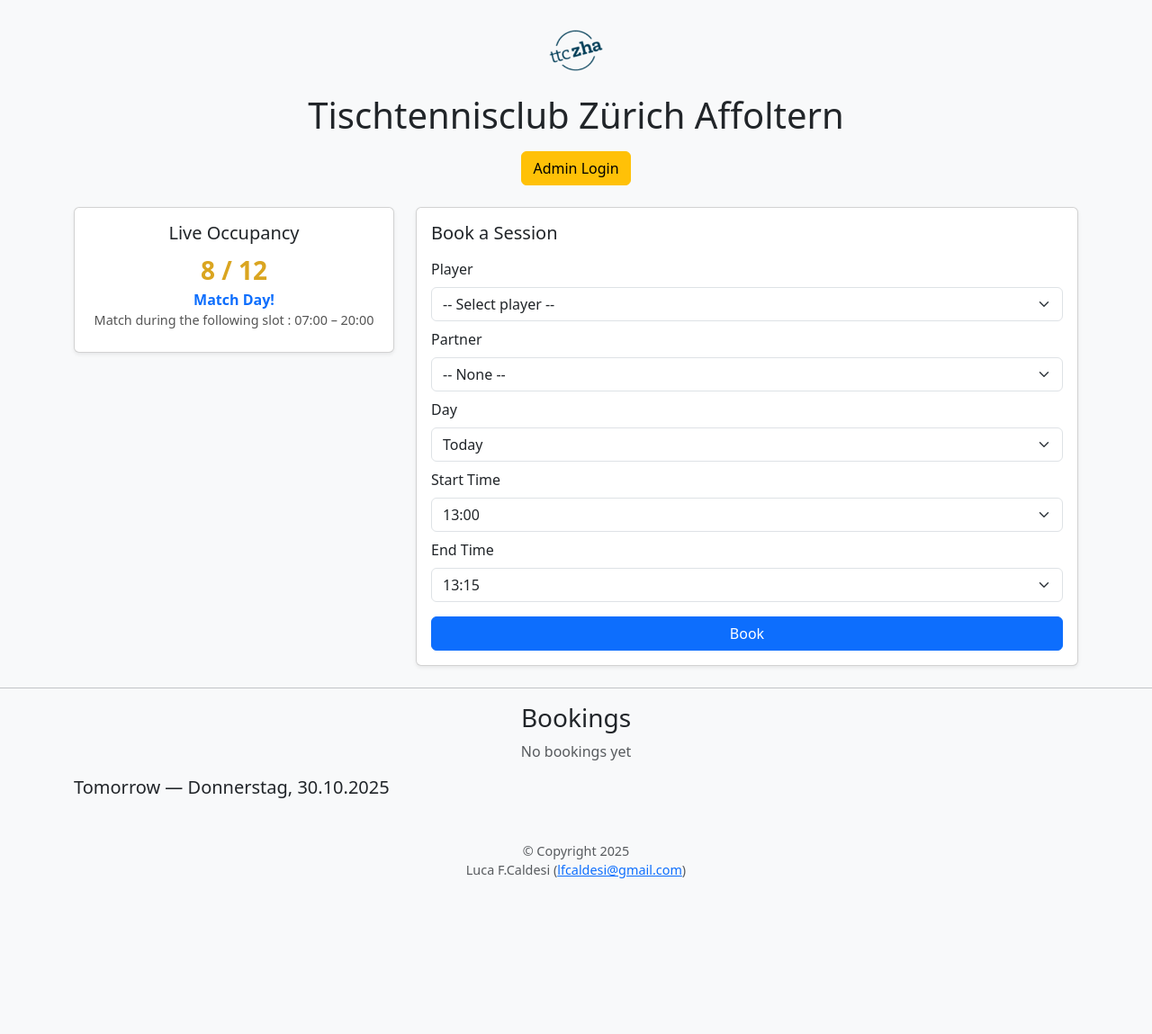
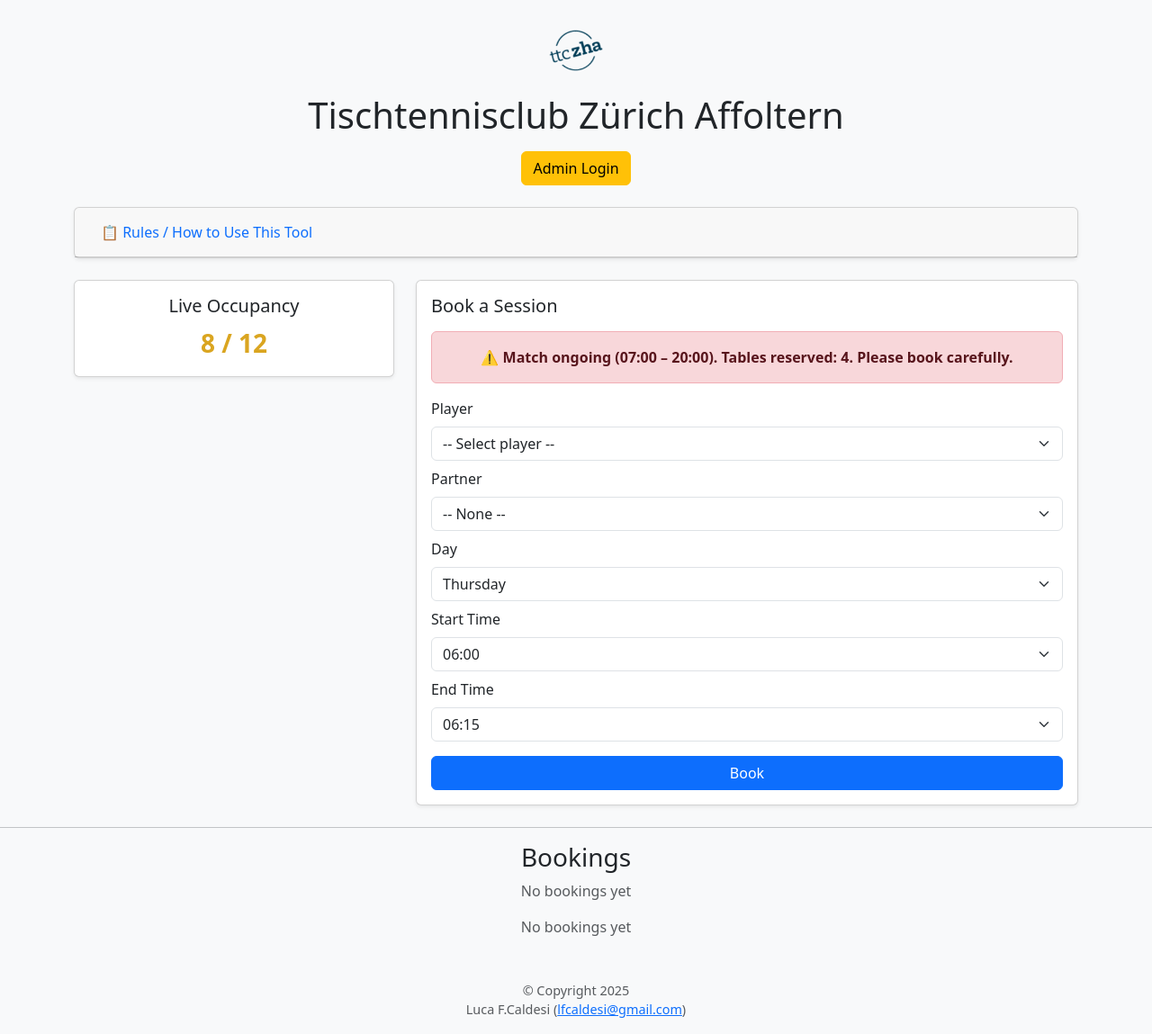
Before and after one commit to clf94/training_hall_booking_app, a Flask app: page / in a window 1280 px wide. Shown: the whole page at 90% size. Before the commit the page ends 976 px from the top, so only its background shows below. Run offline with Flask 3, Linux system fonts and the light colour scheme; data comes from the database, SQL or seed files in the repository.

Commit message:
Add rules and edit banner to show book carefully in case of match day and booking not possible in case of maximum capacity

```diff
--- a/templates/book_session.html
+++ b/templates/book_session.html
@@ -1,5 +1,6 @@
   <div class="card p-3 shadow-sm">
     <h5 class="mb-3">Book a Session</h5>
+<div id="matchWarning" class="alert alert-warning fw-bold text-center" style="display:none;"></div>
 
     <form id="bookingForm">
       <div class="mb-2">
--- /dev/null
+++ b/templates/booking_rules.html
@@ -0,0 +1,24 @@
+<div class="container my-4">
+  <div class="card shadow-sm">
+    <div class="card-header">
+      <h5 class="mb-0">
+        <button class="btn btn-link text-decoration-none" type="button" data-bs-toggle="collapse" data-bs-target="#bookingRules" aria-expanded="false" aria-controls="bookingRules">
+          📋 Rules / How to Use This Tool
+        </button>
+      </h5>
+    </div>
+    <div id="bookingRules" class="collapse">
+      <div class="card-body">
+        <ul>
+          <li>This tool is to have an overview to see who comes at what time on which day in the hall.</li>
+          <li>If someone books a slot and wants to play, they must <b>check-in</b> to update the live occupancy so others can see that someone is playing. Don't forget to <b>checkout</b> once finished.</li>
+          <li>Bookings can only be <b>deleted by an admin</b>.</li>
+          <li>Every user can book for themselves or for a partner. If someone forgot to check-in/out, anyone else can do it instead.</li>
+          <li>To guarantee accessibility for everyone, only <b>1 hour per day per user</b> is allowed (two 30-min slots or one full 1-hour slot). Book only if nobody else is using that slot. </li>
+          <li>Use check-in/check-out functionality responsibly. If your turn is over and the hall is full, please checkout to allow the next registered player to play. </li>
+          <li>You can book for the <b>next two available days</b> (Tue, Thu, Fri). For example, if today is Tue, you can book for today and Thu; if today is Wed, you can book for Thu and Fri.</li>
+        </ul>
+      </div>
+    </div>
+  </div>
+</div>
--- a/templates/index.html
+++ b/templates/index.html
@@ -7,6 +7,10 @@
 <link rel="icon" href="/static/logo.png" type="image/png">
 <link href="https://cdn.jsdelivr.net/npm/bootstrap@5.3.0/dist/css/bootstrap.min.css" rel="stylesheet">
 {% include 'styles.html' %}
+<style>
+.disabled-slot { color: #aaa; }
+#bookingWarning { color: red; font-weight: bold; margin-bottom: 0.5rem; }
+</style>
 </head>
 <body class="bg-light">
 
@@ -23,6 +27,7 @@
 {% if is_admin %}
   {% include 'admin_section.html' %}
 {% endif %}
+	  {% include 'booking_rules.html' %}
 
 <div class="container my-4">
   <div class="row justify-content-center">
@@ -39,7 +44,7 @@
 <h3 class="text-center">Bookings</h3>
 <div id="bookings" class="container mb-5">
     <div id="bookings-today"></div>
-    <div id="bookings-tomorrow"></div>
+    <div id="bookings-nextday"></div>
 </div>
 
 {% include 'booking_modal.html' %}
@@ -59,12 +64,34 @@ document.addEventListener('DOMContentLoaded', () => {
   const matchDayNotice = document.getElementById('matchDayNotice');
   const matchInfo = document.getElementById('matchInfo');
 
+  const allowedDays = [2, 4, 5]; // Tue=2, Thu=4, Fri=5
+  const weekdays = ["Sunday","Monday","Tuesday","Wednesday","Thursday","Friday","Saturday"];
+
+function nextAvailableDay(fromDate){
+  let d = new Date(fromDate);
+  while(!allowedDays.includes(d.getDay())){
+    d.setDate(d.getDate() + 1);
+  }
+  return d;
+}
+
 const today = new Date();
-  const tomorrow = new Date();
-  tomorrow.setDate(today.getDate() + 1);
+let firstAvailable = nextAvailableDay(today);
+let secondAvailable = nextAvailableDay(new Date(firstAvailable.getTime() + 24*60*60*1000));
+
 const dayOptions = [
-    { label: 'Today', value: today.toISOString().split('T')[0] },
-    { label: 'Tomorrow', value: tomorrow.toISOString().split('T')[0] }
+  {
+    label: firstAvailable.toDateString() === today.toDateString()
+           ? `${weekdays[firstAvailable.getDay()]} (Today)`
+           : `${weekdays[firstAvailable.getDay()]}`,
+    value: firstAvailable.toISOString().split('T')[0]
+  },
+  {
+    label: secondAvailable.toDateString() === today.toDateString()
+           ? `${weekdays[secondAvailable.getDay()]} (Today)`
+           : `${weekdays[secondAvailable.getDay()]}`,
+    value: secondAvailable.toISOString().split('T')[0]
+  }
 ];
 dayOptions.forEach(o => daySelect.appendChild(new Option(o.label, o.value)));
 daySelect.value = dayOptions[0].value;
@@ -88,6 +115,8 @@ document.addEventListener('DOMContentLoaded', () => {
     populatePartners();
   });
   partnerSelect.addEventListener('change', ()=>{ partnerExternal.style.display = partnerSelect.value==='other'?'block':'none'; });
+
+  daySelect.addEventListener('change', ()=>populateStartTimes(lastOccupancy));
 
   {% if is_admin %}
   const matchStartSelect = document.getElementById('match_start');
@@ -120,8 +149,8 @@ document.addEventListener('DOMContentLoaded', () => {
     lastOccupancy = occupancy;
     const prevStart = startSelect.value;
     startSelect.innerHTML = '';
-    const todayStr = isoToday();
     const selectedDay = daySelect.value;
+    const isTodaySelected = selectedDay === isoToday();
     const now = nowTime();
     let allDisabled=true;
 
@@ -130,15 +159,13 @@ document.addEventListener('DOMContentLoaded', () => {
 
     slots.slice(0, slots.length-1).forEach(t=>{
       const opt = new Option(t,t);
-      if(selectedDay===todayStr && t<=now) { opt.disabled=true; opt.classList.add('disabled-slot'); }
+      if(isTodaySelected && t<=now) opt.disabled=true;
 
-      // Match-day block
       if(occupancy.match_day && occupancy.match_start && occupancy.match_end){
         const inRange = t>=occupancy.match_start && t<occupancy.match_end;
-        if(inRange && occupancy.occupied>=occupancy.capacity) { opt.disabled=true; opt.classList.add('disabled-slot'); }
+        if(inRange && occupancy.occupied>=occupancy.capacity) opt.disabled=true;
       }
 
-      // 1-hour/day limit
       const totalMinutes = currentPlayerBookings.reduce((sum,b)=>{
         const s = parseInt(b.start.split(':')[0])*60 + parseInt(b.start.split(':')[1]);
         const e = parseInt(b.end.split(':')[0])*60 + parseInt(b.end.split(':')[1]);
@@ -170,9 +197,7 @@ document.addEventListener('DOMContentLoaded', () => {
   function updateEnd(){
     endSelect.innerHTML='';
     if(startSelect.selectedIndex===-1) return;
-
     const chosenStart=startSelect.value;
-    const todayStr=isoToday();
     const selectedDay=daySelect.value;
     const now=nowTime();
     let allDisabled=true;
@@ -191,13 +216,12 @@ document.addEventListener('DOMContentLoaded', () => {
       const opt = new Option(t,t);
       const startMinutes = parseInt(chosenStart.split(':')[0])*60 + parseInt(chosenStart.split(':')[1]);
       const endMinutes = parseInt(t.split(':')[0])*60 + parseInt(t.split(':')[1]);
-      if(endMinutes-startMinutes>maxDuration) { opt.disabled=true; opt.classList.add('disabled-slot'); }
-      if(selectedDay===todayStr && t<=now) { opt.disabled=true; opt.classList.add('disabled-slot'); }
+      if(endMinutes-startMinutes>maxDuration) opt.disabled=true;
+      if(selectedDay===isoToday() && t<=now) opt.disabled=true;
 
-      // Match-day block
       if(lastOccupancy && lastOccupancy.match_day && lastOccupancy.match_start && lastOccupancy.match_end){
         const inRange = t>lastOccupancy.match_start && t<=lastOccupancy.match_end;
-        if(inRange && lastOccupancy.occupied>=lastOccupancy.capacity){ opt.disabled=true; opt.classList.add('disabled-slot'); }
+        if(inRange && lastOccupancy.occupied>=lastOccupancy.capacity) opt.disabled=true;
       }
 
       if(!opt.disabled) allDisabled=false;
@@ -241,110 +265,163 @@ document.addEventListener('DOMContentLoaded', () => {
     const list = await res.json();
     updatePlayerBookings(list);
 
-    const todayStr = new Date().toLocaleDateString('en-CA', {timeZone:'Europe/Zurich'});
-    const tomorrowDate = new Date(); tomorrowDate.setDate(tomorrowDate.getDate()+1);
-    const tomorrowStr = tomorrowDate.toLocaleDateString('en-CA', {timeZone:'Europe/Zurich'});
+    const todayStr = dayOptions[0].value;
+    const nextDayStr = dayOptions[1].value;
 
     const todayContainer = document.getElementById('bookings-today');
-    const tomorrowContainer = document.getElementById('bookings-tomorrow');
+    const nextDayContainer = document.getElementById('bookings-nextday');
 
-    todayContainer.innerHTML = `<h5>Today — ${zurichDateString(todayStr)}</h5>`;
-    tomorrowContainer.innerHTML = `<h5>Tomorrow — ${zurichDateString(tomorrowStr)}</h5>`;
+    todayContainer.innerHTML = `<h5>Bookings — ${zurichDateString(todayStr)}</h5>`;
+    nextDayContainer.innerHTML = `<h5>Bookings — ${zurichDateString(nextDayStr)}</h5>`;
 
-    function groupByPeriod(list){
-      const periods = { "Morning 06:00-12:00": [], "Afternoon 12:00-18:00": [], "Evening 18:00-00:00": [] };
-      list.forEach(b=>{
-        const h=parseInt(b.start.split(':')[0]);
-        if(h>=6 && h<12) periods["Morning 06:00-12:00"].push(b);
-        else if(h>=12 && h<18) periods["Afternoon 12:00-18:00"].push(b);
-        else periods["Evening 18:00-00:00"].push(b);
+function groupByPeriod(bookings) {
+  const grouped = { Morning: [], Afternoon: [], Evening: [] };
+  bookings.forEach(b => {
+    const hour = parseInt(b.start.split(':')[0]);
+    if (hour < 12) grouped.Morning.push(b);
+    else if (hour < 18) grouped.Afternoon.push(b);
+    else grouped.Evening.push(b);
   });
-      return periods;
+  return grouped;
 }
 
-function renderPeriod(periodBookings, label, container) {
-    if (periodBookings.length === 0) return;
-    const grpDiv = document.createElement('div');
-    grpDiv.className = 'mb-3';
-    const header = document.createElement('strong');
-    header.textContent = label;
-    grpDiv.appendChild(header);
+function renderPeriod(bookings, label, container, index) {
+  if (bookings.length === 0) return;
 
-    // Calculate total booked time per player
-    const totalTimePerPlayer = {};
-    periodBookings.forEach(b => {
-        if (!totalTimePerPlayer[b.player]) totalTimePerPlayer[b.player] = 0;
-        const s = parseInt(b.start.split(':')[0]) * 60 + parseInt(b.start.split(':')[1]);
-        const e = parseInt(b.end.split(':')[0]) * 60 + parseInt(b.end.split(':')[1]);
-        totalTimePerPlayer[b.player] += e - s;
-    });
+  const collapseId = 'collapse-' + label.toLowerCase();
+  const isFirst = index === 0; // Only first (Morning) starts open
 
-    periodBookings.forEach(b => {
+  const section = document.createElement('div');
+  section.className = 'mb-3';
+  const icons = { Morning: "🌅", Afternoon: "🌞", Evening: "🌙" };
+  section.innerHTML = `
+    <button class="btn btn-outline-primary w-100 text-start mb-2"
+            type="button"
+            data-bs-toggle="collapse"
+            data-bs-target="#${collapseId}"
+            aria-expanded="${isFirst}"
+            aria-controls="${collapseId}">
+       ${icons[label]} ${label}
+    </button>
+    <div class="collapse ${isFirst ? 'show' : ''}" id="${collapseId}">
+      <div class="card card-body p-2"></div>
+    </div>
+  `;
+
+  const cardBody = section.querySelector('.card-body');
+
+  bookings.forEach(b => {
     const card = document.createElement('div');
-        card.className = 'card p-2 mb-1 shadow-sm';
+    card.className = 'card p-2 mb-2 shadow-sm';
 
     const bookedTime = b.created_at ? new Date(b.created_at).toLocaleTimeString([], { hour: '2-digit', minute: '2-digit' }) : 'Unknown';
     const checkinTime = b.checked_in_at ? ` | Checked in: ${new Date(b.checked_in_at).toLocaleTimeString([], { hour: '2-digit', minute: '2-digit' })}` : '';
+    const partnerText = b.partner ? b.partner : "(no partner)";
     const timeText = `(${b.start}–${b.end} — Booked at: ${bookedTime}${checkinTime})`;
-        const partnerText = b.partner ? b.partner : "(no partner)";
-
-        // Highlight if player reached 1 hour
-        const playerTotal = totalTimePerPlayer[b.player];
-        const totalDisplay = `${Math.floor(playerTotal / 60)}h ${playerTotal % 60}m`;
-        const totalClass = playerTotal >= 60 ? 'text-danger fw-bold' : 'text-muted';
 
     let buttons = '';
-        const todayStr = new Date().toLocaleDateString('en-CA', { timeZone: 'Europe/Zurich' });
+    const todayStr = dayOptions[0].value;
     const isFuture = b.day > todayStr;
-        if (b.status === 'booked') buttons += `<button class="btn btn-success btn-sm me-2" ${isFuture ? 'disabled title="Cannot check in for future days"' : `onclick="checkin(${b.booking_id})"`}>Check-in</button>`;
-        if (b.status === 'checked-in') buttons += `<button class="btn btn-warning btn-sm me-2" onclick="checkout(${b.booking_id})">Checkout</button>`;
+    if (b.status === 'booked')
+      buttons += `<button class="btn btn-success btn-sm me-2" ${isFuture ? 'disabled title="Cannot check in for future days"' : `onclick="checkin(${b.booking_id})"`}>Check-in</button>`;
+    if (b.status === 'checked-in')
+      buttons += `<button class="btn btn-warning btn-sm me-2" onclick="checkout(${b.booking_id})">Checkout</button>`;
     {% if is_admin %} buttons += `<button class="btn btn-danger btn-sm" onclick="deleteBooking(${b.booking_id})">Delete</button>`; {% endif %}
 
     card.innerHTML = `
       <div><b>${b.player}</b> <i>${timeText}</i> + ${partnerText}</div>
-            <div>Total booked today: <span class="${totalClass}">${totalDisplay}</span></div>
       <div>Booked for: ${b.day}</div>
       <div>Status: <b>${b.status}</b></div>
       <div class="mt-1">${buttons}</div>
     `;
-        grpDiv.appendChild(card);
+    cardBody.appendChild(card);
   });
 
-    container.appendChild(grpDiv);
+  container.appendChild(section);
 }
 
 
     const todayBookings=list.filter(b=>b.day===todayStr).sort((a,b)=>a.start.localeCompare(b.start));
-    const tomorrowBookings=list.filter(b=>b.day===tomorrowStr).sort((a,b)=>a.start.localeCompare(b.start));
+    const nextBookings=list.filter(b=>b.day===nextDayStr).sort((a,b)=>a.start.localeCompare(b.start));
 
    const groupedToday = groupByPeriod(todayBookings);
-    Object.keys(groupedToday).forEach(label=>renderPeriod(groupedToday[label],label,todayContainer));
+['Morning', 'Afternoon', 'Evening'].forEach((p, i) => renderPeriod(groupedToday[p], p, todayContainer, i));
 
-    const groupedTomorrow = groupByPeriod(tomorrowBookings);
-    Object.keys(groupedTomorrow).forEach(label=>renderPeriod(groupedTomorrow[label],label,tomorrowContainer));
+const groupedNext = groupByPeriod(nextBookings);
+['Morning', 'Afternoon', 'Evening'].forEach((p, i) => renderPeriod(groupedNext[p], p, nextDayContainer, i));
 
-    if(todayBookings.length===0 && tomorrowBookings.length===0){
+    if(todayBookings.length===0 && nextBookings.length===0){
       todayContainer.innerHTML="<p class='text-center text-muted'>No bookings yet</p>";
+      nextDayContainer.innerHTML="<p class='text-center text-muted'>No bookings yet</p>";
     }
   }
+async function loadOccupancy() {
+    const res = await fetch('/occupancy?t=' + Date.now());
+    const j = await res.json();
 
-  async function loadOccupancy(){
-    const res=await fetch('/occupancy?t='+Date.now());
-    const j=await res.json();
-    occupancyValue.textContent=`${j.occupied} / ${j.capacity}`;
-    occupancyValue.className="fs-3 fw-bold "+(j.occupied<6?"occupancy-green":j.occupied<11?"occupancy-yellow":"occupancy-red");
+    // Update occupancy display
+    occupancyValue.textContent = `${j.occupied} / ${j.capacity}`;
+    occupancyValue.className =
+        "fs-3 fw-bold " +
+        (j.occupied < 6 ? "occupancy-green" :
+         j.occupied < 11 ? "occupancy-yellow" : "occupancy-red");
 
-    if(j.match_start && j.match_end && j.match_day){
-      matchDayNotice.style.display='block';
-      matchInfo.style.display='block';
-      matchInfo.textContent=`Match during the following slot : ${j.match_start} – ${j.match_end}`;
+    const tablesReserved = Math.ceil(j.occupied / 2);
+    const matchWarning = document.getElementById('matchWarning');
+
+    // Make sure the warning div exists
+    if (!matchWarning) {
+        console.warn("⚠️ matchWarning element not found in DOM.");
+        return;
+    }
+
+    // If there is a match today
+    if (j.match_day && j.match_start && j.match_end) {
+        const now = new Date();
+        const nowMinutes = now.getHours() * 60 + now.getMinutes();
+        const matchStartMinutes = parseInt(j.match_start.split(':')[0]) * 60 + parseInt(j.match_start.split(':')[1]);
+        const matchEndMinutes = parseInt(j.match_end.split(':')[0]) * 60 + parseInt(j.match_end.split(':')[1]);
+
+        let whenText = '';
+        let warningText = '';
+
+        if (nowMinutes >= matchStartMinutes && nowMinutes <= matchEndMinutes) {
+            // 🟥 Match ongoing
+            whenText = 'ongoing';
+            if (j.occupied >= j.capacity) {
+                warningText = `⚠️ Match ongoing (${j.match_start} – ${j.match_end}). All tables are currently full. Bookings are disabled.`;
             } else {
-      matchDayNotice.style.display='none';
-      matchInfo.style.display='none';
+                warningText = `⚠️ Match ongoing (${j.match_start} – ${j.match_end}). Tables reserved: ${tablesReserved}. Please book carefully.`;
+            }
+            matchWarning.className = "alert alert-danger fw-bold text-center";
+        } else if (nowMinutes < matchStartMinutes) {
+            // 🟨 Match upcoming
+            whenText = 'upcoming';
+            warningText = `⚠️ Upcoming match today (${j.match_start} – ${j.match_end}). Tables reserved: ${tablesReserved}. Please plan your bookings carefully.`;
+            matchWarning.className = "alert alert-warning fw-bold text-center";
+        } else {
+            // 🟩 Match finished
+            whenText = 'finished';
+            warningText = `✅ Match finished (${j.match_start} – ${j.match_end}). You can book freely now.`;
+            matchWarning.className = "alert alert-success fw-bold text-center";
+        }
+
+        // Always display the banner
+        matchWarning.style.display = 'block';
+        matchWarning.textContent = warningText;
+
+    } else {
+        // No match scheduled
+        matchWarning.style.display = 'none';
     }
 
     populateStartTimes(j);
 }
+
+
+
+
+
 
   document.getElementById('bookingForm').addEventListener('submit', async (e)=>{
     e.preventDefault();
```
Also changed, not shown: templates/bookings_view.html (added, +39 -0 lines). Lines whose indentation alone changed are shown as unchanged.
